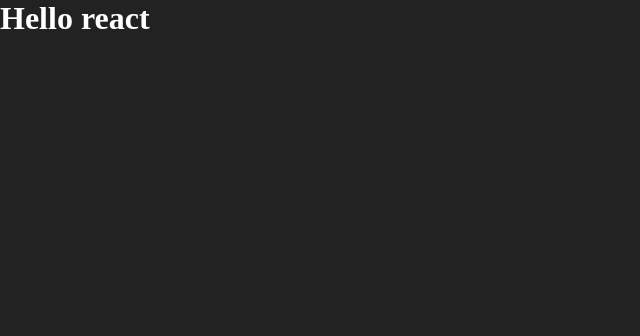
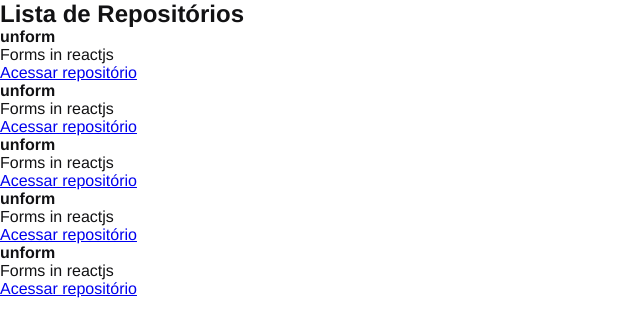
Before and after one commit to lucianodiisouza/ignite-cap1-githubexplorer, a React app: page / in a window 1280 px wide. Shown: the top 336 px of the page, without its empty margins (0-640 px from the left). Built offline with nearby package versions, Linux system fonts and the light colour scheme.

Commit message:
adding fast refresh to webpack (update parts of rendered component without restart state for example...)

```diff
--- a/package.json
+++ b/package.json
@@ -16,11 +16,13 @@
 		"@babel/core": "^7.13.10",
 		"@babel/preset-env": "^7.13.10",
 		"@babel/preset-react": "^7.12.13",
+		"@pmmmwh/react-refresh-webpack-plugin": "^0.4.3",
 		"babel-loader": "^8.2.2",
 		"cross-env": "^7.0.3",
 		"css-loader": "^5.1.3",
 		"html-webpack-plugin": "^5.3.1",
 		"node-sass": "^5.0.0",
+		"react-refresh": "^0.9.0",
 		"sass-loader": "^11.0.1",
 		"style-loader": "^2.0.0",
 		"webpack": "^5.26.2",
--- a/src/App.jsx
+++ b/src/App.jsx
@@ -1,5 +1,6 @@
+import { RepositoryList } from "./components/RepositoryList";
 import "./styles/global.scss";
 
 export function App() {
-  return <h1>Hello react </h1>;
+  return <RepositoryList />;
 }
--- /dev/null
+++ b/src/components/RepositoryItem.jsx
@@ -0,0 +1,9 @@
+export function RepositoryItem() {
+  return (
+    <li>
+      <strong>unform</strong>
+      <p>Forms in reactjs</p>
+      <a href="#">Acessar repositório</a>
+    </li>
+  );
+}
--- /dev/null
+++ b/src/components/RepositoryList.jsx
@@ -0,0 +1,16 @@
+import { RepositoryItem } from "./RepositoryItem";
+
+export function RepositoryList() {
+  return (
+    <section className="repository-list">
+      <h1>Lista de Repositórios</h1>
+      <ul>
+        <RepositoryItem />
+        <RepositoryItem />
+        <RepositoryItem />
+        <RepositoryItem />
+        <RepositoryItem />
+      </ul>
+    </section>
+  );
+}
--- a/src/styles/global.scss
+++ b/src/styles/global.scss
@@ -5,9 +5,8 @@
 }
 
 body {
-  font: Arial, Helvetica, sans-serif;
-  background: #222;
-  color: white;
+  font: 16px "Helvetica Neue", Arial, sans-serif;
+  color: #121214;
 }
 
 //
--- a/webpack.config.js
+++ b/webpack.config.js
@@ -1,5 +1,6 @@
 const path = require("path");
 const HtmlWebpackPlugin = require("html-webpack-plugin");
+const ReactRefreshWebpackPlugin = require("@pmmmwh/react-refresh-webpack-plugin");
 
 const isDevelopment = process.env.NODE_ENV !== "production";
 
@@ -16,15 +17,28 @@
   },
   devServer: {
     contentBase: path.resolve(__dirname, "public"),
+    hot: true,
   },
   plugins: [
+    isDevelopment && new ReactRefreshWebpackPlugin(),
     new HtmlWebpackPlugin({
       template: path.resolve(__dirname, "public", "index.html"),
     }),
-  ],
+  ].filter(Boolean),
   module: {
     rules: [
-      { test: /\.jsx$/, exclude: /node_modules/, use: "babel-loader" },
+      {
+        test: /\.jsx$/,
+        exclude: /node_modules/,
+        use: {
+          loader: "babel-loader",
+          options: {
+            plugins: [
+              isDevelopment && require.resolve("react-refresh/babel"),
+            ].filter(Boolean),
+          },
+        },
+      },
       {
         test: /\.scss$/,
         exclude: /node_modules/,
```
Also changed, not shown: 1 other file (tests, documents, lock files or other folders).
